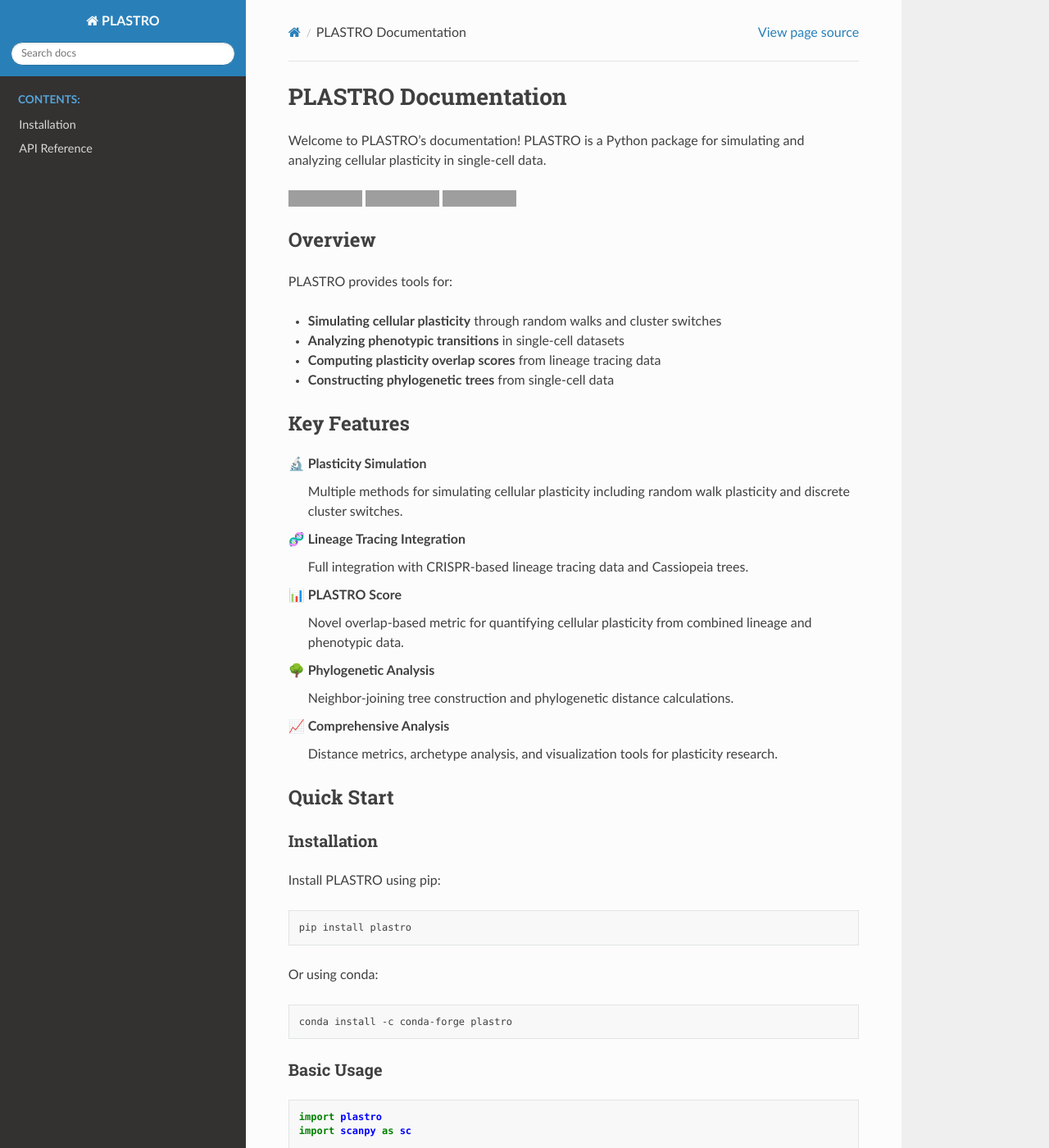
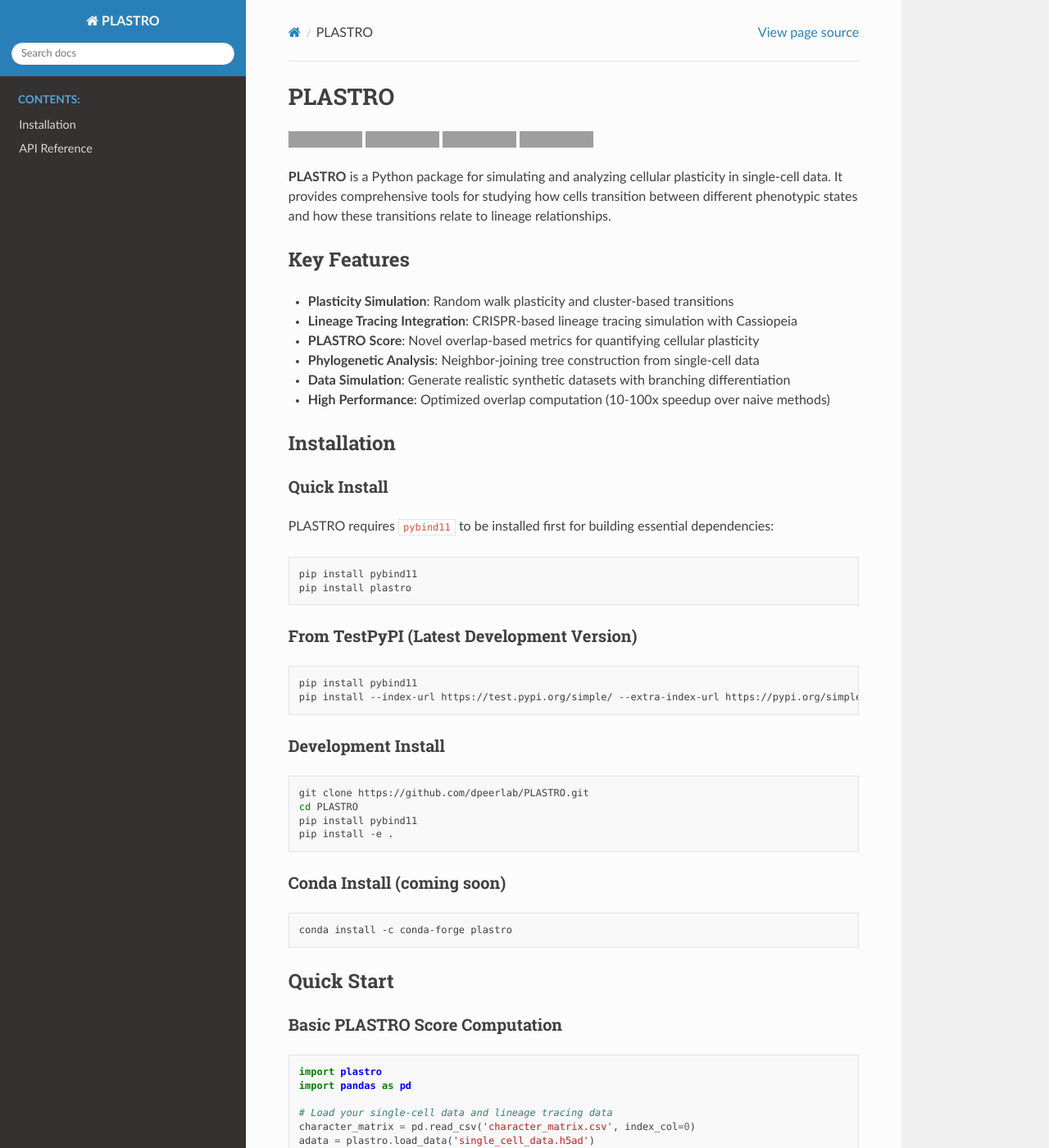
Before and after one commit to dpeerlab/PLASTRO, a Sphinx documentation site: the page built from docs/index.rst, in a window 1280 px wide and 1400 px high. Shown: the whole window at 82% size. Built offline with Sphinx 7.4.7 and the Read the Docs theme 3.1.0, drawn with Linux system fonts in a browser that asks for light colours; pages that are not in the unit, such as notebooks, are missing from menus; some of the changed text lies outside the part shown; grey boxes are pictures that could not be loaded.

Commit message:
Updated installation instructions

```diff
--- a/docs/index.rst
+++ b/docs/index.rst
@@ -1,10 +1,8 @@
-PLASTRO Documentation
-=====================
+PLASTRO
+=======
 
-Welcome to PLASTRO's documentation! PLASTRO is a Python package for simulating and analyzing cellular plasticity in single-cell data.
-
-.. image:: https://img.shields.io/pypi/v/plastro.svg
-   :target: https://pypi.python.org/pypi/plastro
+.. image:: https://badge.fury.io/py/plastro.svg
+   :target: https://badge.fury.io/py/plastro
    :alt: PyPI version
 
 .. image:: https://img.shields.io/conda/vn/conda-forge/plastro.svg
@@ -15,69 +13,129 @@
    :target: https://plastro.readthedocs.io/en/latest/?badge=latest
    :alt: Documentation Status
 
-Overview
---------
+.. image:: https://img.shields.io/badge/License-MIT-yellow.svg
+   :target: https://opensource.org/licenses/MIT
+   :alt: License: MIT
 
-PLASTRO provides tools for:
-
-* **Simulating cellular plasticity** through random walks and cluster switches
-* **Analyzing phenotypic transitions** in single-cell datasets
-* **Computing plasticity overlap scores** from lineage tracing data
-* **Constructing phylogenetic trees** from single-cell data
+**PLASTRO** is a Python package for simulating and analyzing cellular plasticity in single-cell data. It provides comprehensive tools for studying how cells transition between different phenotypic states and how these transitions relate to lineage relationships.
 
 Key Features
 ------------
 
-🔬 **Plasticity Simulation**
-   Multiple methods for simulating cellular plasticity including random walk plasticity and discrete cluster switches.
-
-🧬 **Lineage Tracing Integration**
-   Full integration with CRISPR-based lineage tracing data and Cassiopeia trees.
-
-📊 **PLASTRO Score**
-   Novel overlap-based metric for quantifying cellular plasticity from combined lineage and phenotypic data.
-
-🌳 **Phylogenetic Analysis**
-   Neighbor-joining tree construction and phylogenetic distance calculations.
-
-📈 **Comprehensive Analysis**
-   Distance metrics, archetype analysis, and visualization tools for plasticity research.
-
-Quick Start
------------
+- **Plasticity Simulation**: Random walk plasticity and cluster-based transitions
+- **Lineage Tracing Integration**: CRISPR-based lineage tracing simulation with Cassiopeia
+- **PLASTRO Score**: Novel overlap-based metrics for quantifying cellular plasticity
+- **Phylogenetic Analysis**: Neighbor-joining tree construction from single-cell data
+- **Data Simulation**: Generate realistic synthetic datasets with branching differentiation
+- **High Performance**: Optimized overlap computation (10-100x speedup over naive methods)
 
 Installation
-~~~~~~~~~~~~
+------------
 
-Install PLASTRO using pip:
+Quick Install
+~~~~~~~~~~~~~
+
+PLASTRO requires ``pybind11`` to be installed first for building essential dependencies:
 
 .. code-block:: bash
 
+   pip install pybind11
    pip install plastro
 
-Or using conda:
+From TestPyPI (Latest Development Version)
+~~~~~~~~~~~~~~~~~~~~~~~~~~~~~~~~~~~~~~~~~~
+
+.. code-block:: bash
+
+   pip install pybind11
+   pip install --index-url https://test.pypi.org/simple/ --extra-index-url https://pypi.org/simple/ plastro
+
+Development Install
+~~~~~~~~~~~~~~~~~~~
+
+.. code-block:: bash
+
+   git clone https://github.com/dpeerlab/PLASTRO.git
+   cd PLASTRO
+   pip install pybind11
+   pip install -e .
+
+Conda Install (coming soon)
+~~~~~~~~~~~~~~~~~~~~~~~~~~~~
 
 .. code-block:: bash
 
    conda install -c conda-forge plastro
 
-Basic Usage
-~~~~~~~~~~~
+Quick Start
+-----------
+
+Basic PLASTRO Score Computation
+~~~~~~~~~~~~~~~~~~~~~~~~~~~~~~~
 
 .. code-block:: python
 
    import plastro
-   import scanpy as sc
+   import pandas as pd
 
-   # Load your single-cell data
-   adata = sc.read_h5ad('your_data.h5ad')
+   # Load your single-cell data and lineage tracing data
+   character_matrix = pd.read_csv('character_matrix.csv', index_col=0)
+   adata = plastro.load_data('single_cell_data.h5ad')
 
-   # Simulate random walk plasticity
-   walk_params = {100: 0.1, 500: 0.05, 1000: 0.02}
-   plastic_adata = plastro.random_walk_plasticity(adata, walk_params)
+   # Compute Gini-based plasticity scores (recommended)
+   gini_scores = plastro.PLASTRO_score(
+       character_matrix=character_matrix,
+       ad=adata,
+       flavor='gini',
+       latent_space_key='X_dc'  # or 'X_pca', 'X_umap'
+   )
 
-   # Compute PLASTRO scores (if you have lineage data)
-   plastro_scores = plastro.PLASTRO_score(character_matrix, adata)
+   print(f"Mean Gini plasticity score: {gini_scores['Gini_Index'].mean():.3f}")
+
+Generate Synthetic Data with Plasticity
+~~~~~~~~~~~~~~~~~~~~~~~~~~~~~~~~~~~~~~~
+
+.. code-block:: python
+
+   # Create synthetic single-cell dataset
+   n_leaves = 8
+   sample_res = 50
+   n_dim = 20
+
+   # Generate branching structure
+   sample_structure = plastro.create_random_binary_tree(n_leaves, sample_res)
+   full_simulated_ad = plastro.generate_ad(sample_structure, n_dim)
+
+   # Subset to terminal branches
+   ad = plastro.subset_to_terminal_branches(full_simulated_ad)
+
+   # Simulate lineage tracing
+   cass_tree = plastro.simulate_lineage_tracing(
+       sim_ad=full_simulated_ad,
+       terminal_ad=ad,
+       latent_space_key='X_dc'
+   )
+
+Simulate Cellular Plasticity
+~~~~~~~~~~~~~~~~~~~~~~~~~~~~
+
+.. code-block:: python
+
+   # Random walk plasticity
+   plastic_cells = {'6': 0.3, '5': 0.2}  # 30% of cluster 6, 20% of cluster 5
+   walk_lengths = {'6': 500, '5': 1000}
+   plastic_walk_ad = plastro.random_walk_plasticity(
+       full_simulated_ad, ad, plastic_cells, walk_lengths
+   )
+
+   # Cluster switch plasticity
+   destination_clusters = {
+       '11': {'destination': '7', 'proportion': 0.4},
+       '6': {'destination': '10', 'proportion': 0.2}
+   }
+   plastic_leiden_ad = plastro.cluster_switch_plasticity(
+       full_simulated_ad, ad, destination_clusters, column='leiden'
+   )
 
 .. toctree::
    :maxdepth: 2
```
